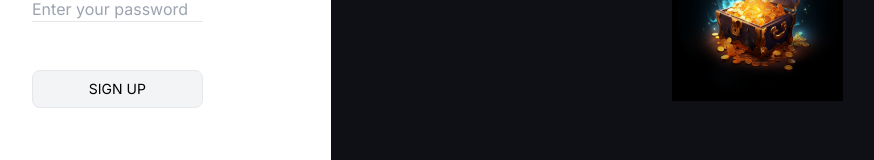
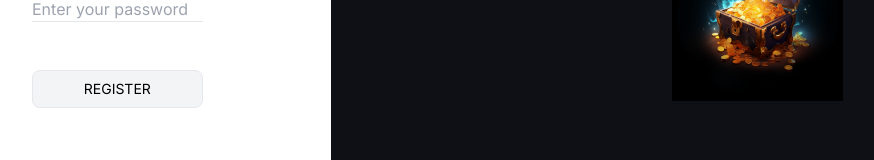
Before and after one commit to AliRadmanesh/next-auth, a Next.js app: page /register in a window 1280 px wide. Shown: the part 384-544 px from the top of the page, without its empty margins (96-970 px from the left). Built offline with nearby package versions, Linux system fonts and the light colour scheme.

Commit message:
fix: change sign up to register in button

```diff
--- a/components/RegisterForm.tsx
+++ b/components/RegisterForm.tsx
@@ -34,7 +34,7 @@ const RegisterForm = () => {
     <form onSubmit={handleSubmit} className="flex flex-col space-y-12 w-full px-32">
       <input type="text" value={email} onChange={handleEmailChange} placeholder="Enter your email address" className="border-b border-b-gray-200 hover:border-b-gray-500" />
       <input type="password" value={password} onChange={handlePasswordChange} placeholder="Enter your password" className="border-b border-b-gray-200 hover:border-b-gray-500" />
-      <button type="submit" className="border rounded-lg px-6 py-2 bg-gray-100 hover:bg-gray-200 duration-300 uppercase text-sm">Sign up</button>
+      <button type="submit" className="border rounded-lg px-6 py-2 bg-gray-100 hover:bg-gray-200 duration-300 uppercase text-sm">Register</button>
       {error && (<p className="text-red-500 font-bold text-center">{error}</p>)}
     </form>
   )
```
